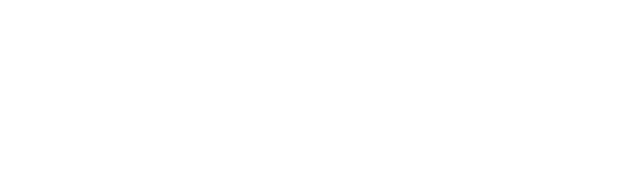
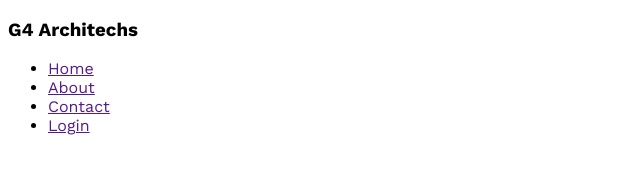
Before and after one commit to hasibulhussen007/g4-architects, a plain HTML site: page index.html in a window 1280 px wide. Shown: the whole page, without its empty margins (0-640 px from the left). Drawn offline with nearby package versions, Linux system fonts and the light colour scheme.

Commit message:
setup google fonts work sans

```diff
--- a/index.html
+++ b/index.html
@@ -3,10 +3,26 @@
 <head>
     <meta charset="UTF-8">
     <meta name="viewport" content="width=device-width, initial-scale=1.0">
-    <title>G3 Architech</title>
+    <title>G4 Architech</title>
     <link rel="stylesheet" href="style/architech.css">
 </head>
 <body>
+    <header>
+        <nav>
+            <h3>G4 Architechs</h3>
+            <ul>
+                <li><a href="">Home</a></li>
+                <li><a href="">About</a></li>
+                <li><a href="">Contact</a></li>
+                <li><a href="">Login</a></li>
+            </ul>
+        </nav>
+    </header>
+    <main>
 
+    </main>
+    <footer>
+
+    </footer>
 </body>
 </html>
--- a/style/architech.css
+++ b/style/architech.css
@@ -0,0 +1,6 @@
+/* work sans font from google fonts */
+@import url('https://fonts.googleapis.com/css2?family=Open+Sans:wght@400;700;800&family=Work+Sans:wght@400;600;700;800&display=swap');
+*{
+    font-family: 'Open Sans', sans-serif;
+    font-family: 'Work Sans', sans-serif;
+}
```
